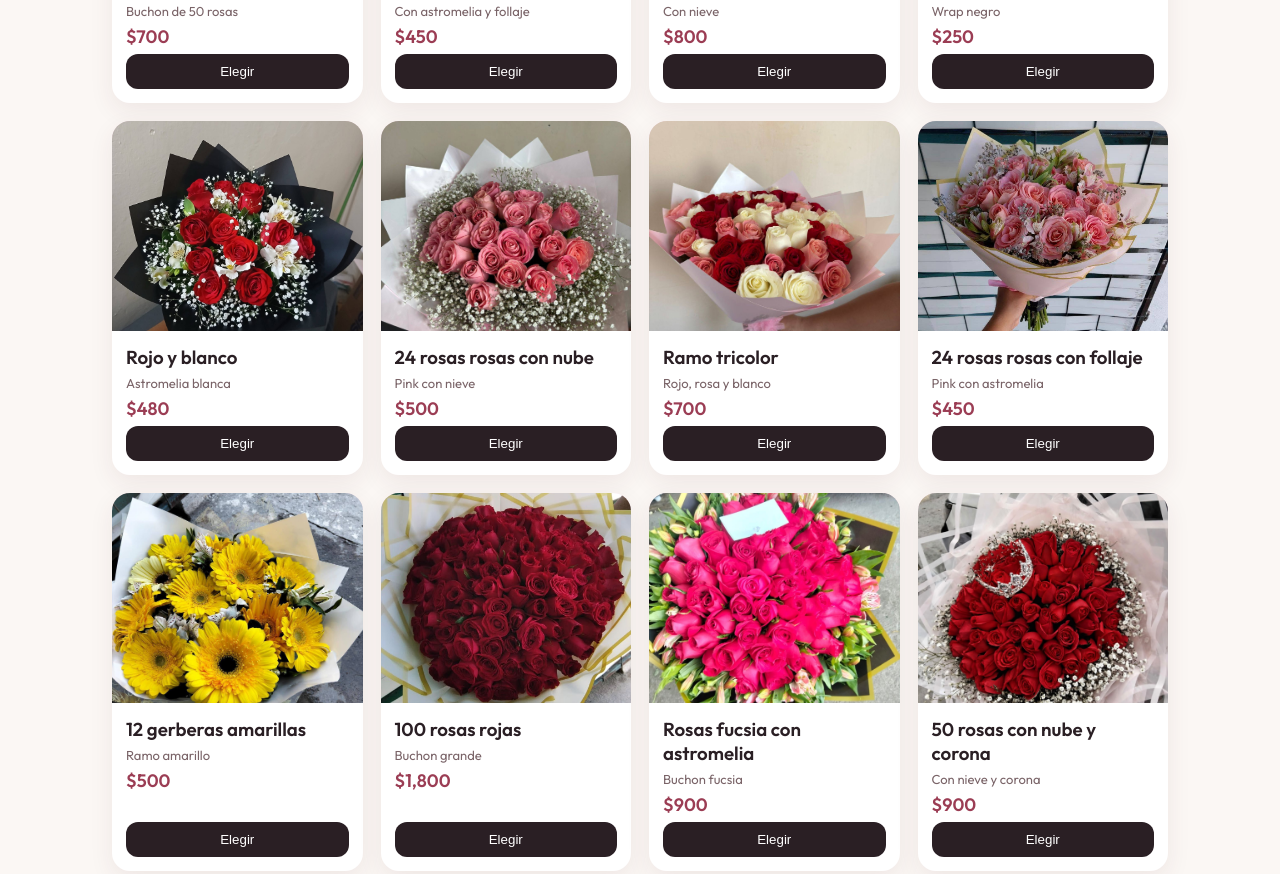
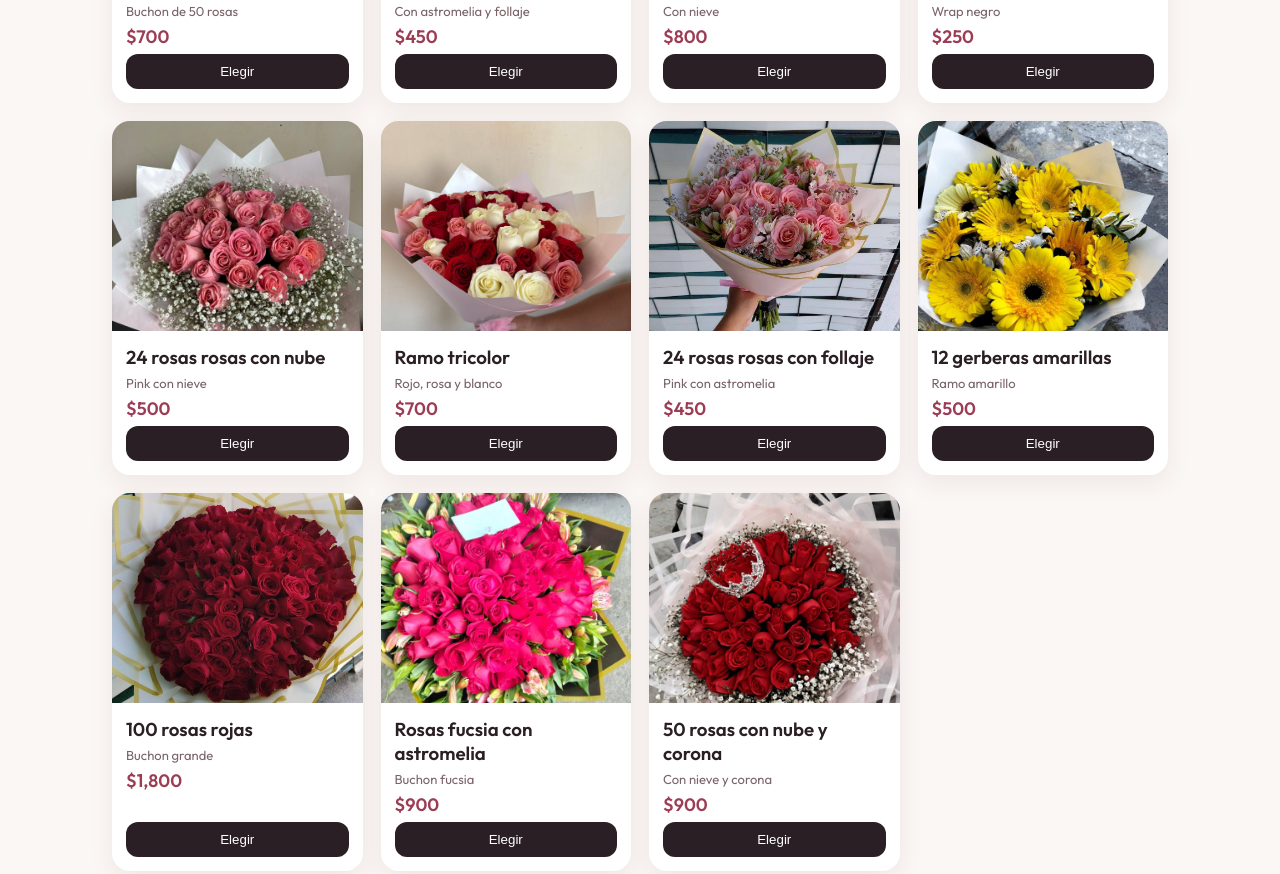
Before and after one commit to kaymax239/yufraka, a plain HTML site: page index.html in a window 1280 px wide. Shown: the part 1051-1925 px from the top of the page. Drawn offline with nearby package versions, Linux system fonts and the light colour scheme.

Commit message:
Quitar Rojo y blanco

```diff
--- a/index.html
+++ b/index.html
@@ -100,7 +100,6 @@ const PRODUCTS=[
 {id:"r24-follaje",name:"24 rosas rojas con follaje",desc:"Con astromelia y follaje",price:450,img:"fotos/foto_02.jpg"},
 {id:"r50-nube",name:"50 rosas rojas con nube",desc:"Con nieve",price:800,img:"fotos/foto_03.jpg"},
 {id:"r12",name:"12 rosas rojas",desc:"Wrap negro",price:250,img:"fotos/foto_06.jpg"},
-{id:"rojo-blanco",name:"Rojo y blanco",desc:"Astromelia blanca",price:480,img:"fotos/foto_05.jpg"},
 {id:"rosas-pink",name:"24 rosas rosas con nube",desc:"Pink con nieve",price:500,img:"fotos/foto_04.jpg"},
 {id:"tricolor",name:"Ramo tricolor",desc:"Rojo, rosa y blanco",price:700,img:"fotos/foto_07.jpg"},
 {id:"pink-astro",name:"24 rosas rosas con follaje",desc:"Pink con astromelia",price:450,img:"fotos/foto_10.jpg"},
```
